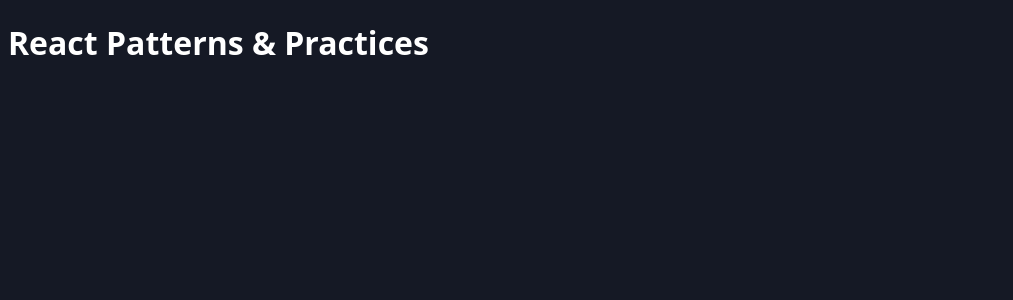
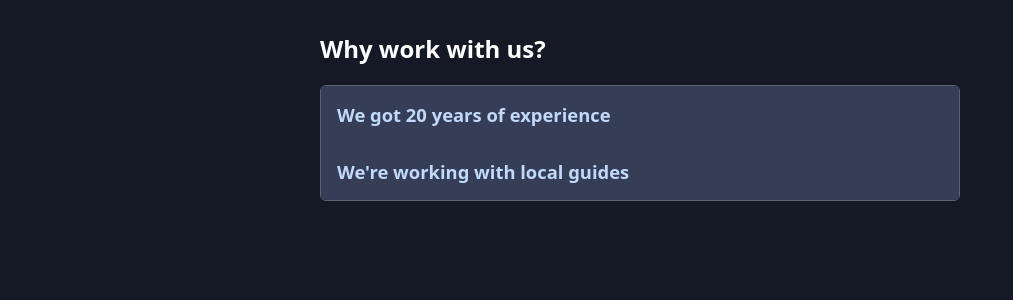
Before and after one commit to karpovvicz/best-practices-project, a React (Vite) app: page / in a window 1280 px wide. Shown: the top 300 px of the page, without its empty margins (0-1013 px from the left). Built offline with nearby package versions, Linux system fonts and the light colour scheme.

Commit message:
added further accordion component functionality

```diff
--- a/src/App.jsx
+++ b/src/App.jsx
@@ -1,5 +1,60 @@
+import Accordion from "./components/Accordion/Accordion.jsx";
+import AccordionTitle from "./components/Accordion/AccordionTitle.jsx";
+
+
 function App() {
-  return <h1>React Patterns & Practices</h1>;
+  return (<>
+  <main>
+    <section>
+      <h2>Why work with us?</h2>
+<Accordion className="accordion">
+<Accordion.Item
+
+    className="accordion-item"
+    >
+  <Accordion.Title   className="accordion-item-title"  id="experience">
+    We got 20 years of experience
+  </Accordion.Title>
+  <Accordion.Content  className="accordion-item-content"    id="experience">
+    <article>
+      <p>
+        You wont go wrong with us
+      </p>
+      <p>
+        We got 20 years of experience
+      </p>
+    </article>
+  </Accordion.Content>
+
+
+</Accordion.Item>
+  <Accordion.Item
+      id="local-guides"
+      title="We're working with local guides">
+    <Accordion.Title   className="accordion-item-title"  id="local-guides">
+      We're working with local guides
+    </Accordion.Title>
+    <Accordion.Content
+        className="accordion-item-content"
+        id="local-guides">
+      <article>
+        <p>
+          We're not doing this alone just from an office
+        </p>
+        <p>
+          We're working with locals
+        </p>
+      </article>
+    </Accordion.Content>
+
+
+  </Accordion.Item>
+
+</Accordion>
+    </section>
+  </main>
+      </>
+  )
 }
 
 export default App;
--- /dev/null
+++ b/src/components/Accordion/Accordion.jsx
@@ -0,0 +1,46 @@
+import { createContext } from "react";
+import { useState, useContext} from "react";
+
+import AccordionItem from "./AccordionItem.jsx";
+import AccordionTitle from "./AccordionTitle.jsx";
+import AccordionContent from "./AccordionContent.jsx";
+
+const AccordionContext = createContext();
+
+export function useAccordionContext() {
+    const ctx = useContext(AccordionContext);
+
+    if (!ctx) {
+        throw new Error('useAccordionContext must be used within the AccordionContext');
+    }
+
+    return ctx;
+}
+
+export default function Accordion({children, className}) {
+    const [openItemId, setOpenItemId ] = useState();
+
+
+    function toggleItem(id) {
+        setOpenItemId(prevId => prevId === id ? null : id);
+    }
+
+
+
+    const contextValue = {
+        openItemId,
+         toggleItem,
+    }
+
+    return (
+        <AccordionContext.Provider value={contextValue}>
+        <ul className={className}>
+            {children}
+        </ul>
+        </AccordionContext.Provider>
+    )
+}
+
+Accordion.Item = AccordionItem;
+Accordion.Title = AccordionTitle;
+Accordion.Content = AccordionContent;
--- /dev/null
+++ b/src/components/Accordion/AccordionContent.jsx
@@ -0,0 +1,14 @@
+import {useAccordionContext} from "./Accordion.jsx";
+
+export default function AccordionContent({id, children, className }) {
+    const { openItemId } = useAccordionContext();
+
+    const isOpen = openItemId === id;
+
+    return (
+        <div className={isOpen ? `${className ?? ''} open` : `${className ?? ''} close`
+        }>
+            {children}
+        </div>
+    )
+}
--- /dev/null
+++ b/src/components/Accordion/AccordionItem.jsx
@@ -0,0 +1,13 @@
+
+
+export default function AccordionItem({ className, children }) {
+
+
+
+
+    return (
+        <li className={className}>
+            {children}
+        </li>
+    )
+}
--- /dev/null
+++ b/src/components/Accordion/AccordionTitle.jsx
@@ -0,0 +1,11 @@
+import {useAccordionContext} from "./Accordion.jsx";
+
+export default function AccordionTitle({id, className, children}) {
+    const {toggleItem } = useAccordionContext();
+
+    return (
+        <h3 className={className} onClick={() => toggleItem(id)}>
+            {children}
+        </h3>
+    );
+}
--- a/src/index.css
+++ b/src/index.css
@@ -62,9 +62,13 @@ main {
 }
 
 .accordion-item-content {
-  display: none;
+
   padding: 1rem;
   background-color: #2c344a;
+}
+
+.close {
+  display: none;
 }
 
 .open {
```
